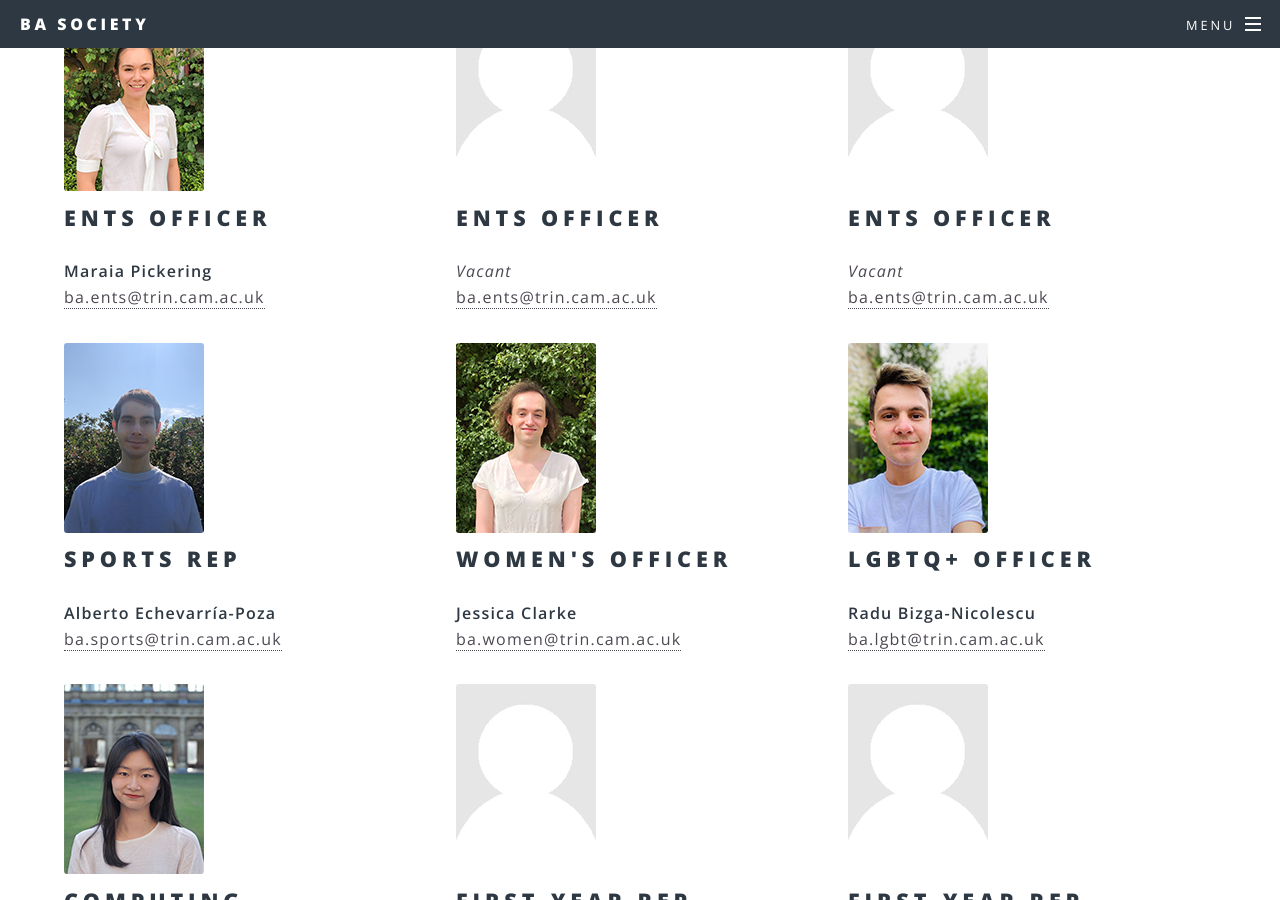
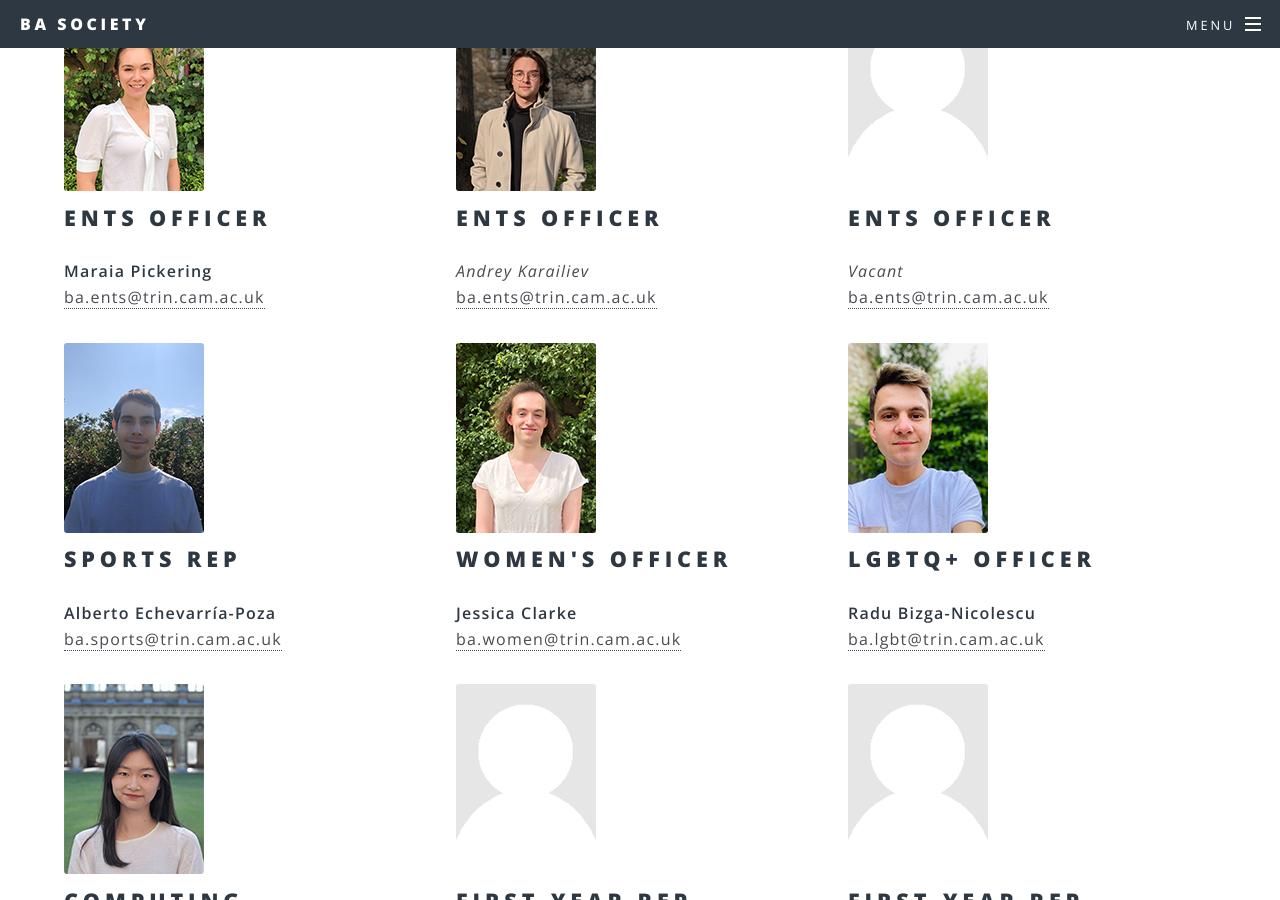
Before and after one commit to TrinityBASociety/trinitybasociety.github.io, a Jekyll site: the page built from committee/index.html, in a window 1280 px wide and 900 px high, scrolled down 1131 px. Built offline with Jekyll 4.4.1, drawn with Linux system fonts in a browser that asks for light colours.

Commit message:
update committee info

```diff
--- a/committee/index.html
+++ b/committee/index.html
@@ -63,9 +63,9 @@
 			</div>
 	</div>
 	<div class="4u 12u$(medium)">
-			<div class="image"><img src="/images/committee/Portrait_placeholder.jpg" /></div><div class="content">
+			<div class="image"><img src="/images/committee/andrey.jpg" /></div><div class="content">
 				<h2>Ents Officer</h2>
-				<i>Vacant</i>
+				<i>Andrey Karailiev</i>
 				<p><a href="mailto:ba.ents@trin.cam.ac.uk">ba.ents@trin.cam.ac.uk</a></p>
 			</div>
 	</div>
```
